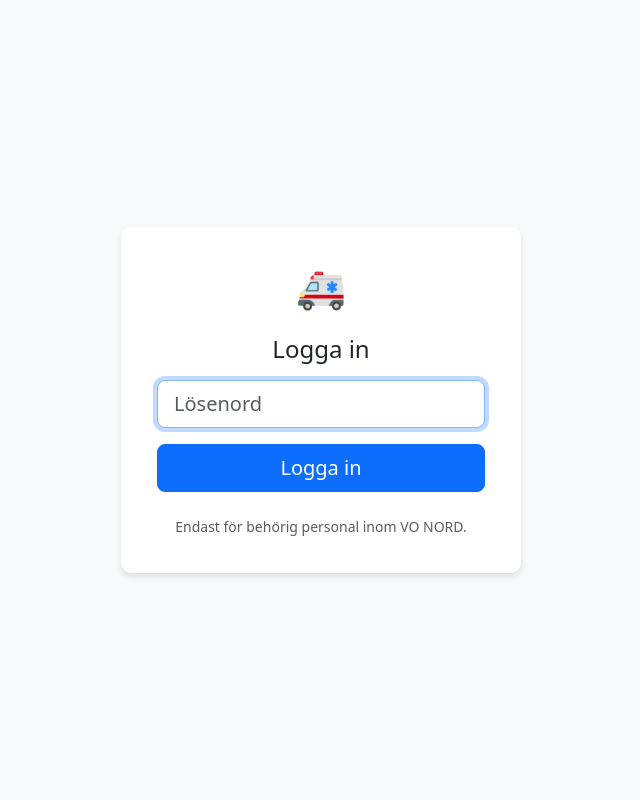
After one commit to Barrelito/ambulance_planner, a Flask app: page /login in a window 1280 px wide. The commit adds this page. Shown: the whole page, without its empty margins (319-959 px from the left). Run offline with Flask 3, Linux system fonts and the light colour scheme.

Commit message:
login sida

```diff
--- a/app.py
+++ b/app.py
@@ -1,20 +1,54 @@
 import pandas as pd
 import calendar
 from io import BytesIO
-from flask import Flask, render_template, request, redirect, url_for, send_file, flash
+from flask import Flask, render_template, request, redirect, url_for, send_file, flash, session
 from database import db
 from datetime import date, datetime, timedelta
 
+# Initiera appen
 app = Flask(__name__)
+
+# INSTÄLLNINGAR
 app.config['SQLALCHEMY_DATABASE_URI'] = 'sqlite:///ambulans.db'
 app.config['SQLALCHEMY_TRACK_MODIFICATIONS'] = False
-app.secret_key = 'hemlig'
+app.secret_key = 'hemlig' # Detta krävs för att sessioner (inloggning) ska funka
+
+# LÖSENORD FÖR ATT KOMMA IN
+SYSTEM_PASSWORD = "ambulans112"
 
 db.init_app(app)
 
 from models import *
 
-# --- HUVUDSIDAN ---
+# -------------------------------------------------------------------
+#  SÄKERHET: KONTROLLERA INLOGGNING PÅ ALLA SIDOR
+# -------------------------------------------------------------------
+@app.before_request
+def require_login():
+    # Tillåt trafik till inloggningssidan och statiska filer (css/js)
+    allowed_routes = ['login', 'static']
+    if request.endpoint not in allowed_routes and 'logged_in' not in session:
+        return redirect(url_for('login'))
+
+@app.route('/login', methods=['GET', 'POST'])
+def login():
+    if request.method == 'POST':
+        password = request.form.get('password')
+        if password == SYSTEM_PASSWORD:
+            session['logged_in'] = True
+            return redirect(url_for('index'))
+        else:
+            flash("Fel lösenord. Försök igen.")
+    return render_template('login.html')
+
+@app.route('/logout')
+def logout():
+    session.pop('logged_in', None)
+    return redirect(url_for('login'))
+
+# -------------------------------------------------------------------
+#  HUVUDSIDAN (PLANERING)
+# -------------------------------------------------------------------
 @app.route('/')
 def index():
     selected_date_str = request.args.get('date')
@@ -49,41 +83,26 @@ def index():
             if shift.vub_id not in busy_users: busy_users[shift.vub_id] = {}
             busy_users[shift.vub_id][shift.period] = shift.unit.name
 
-    # --- NYTT: Hitta alla vakanta bilar idag (för Flytt-listan) ---
+    # Hitta vakanta bilar för flytt-listan
     vacant_spots = []
-    # Vi loopar igenom alla bilar och kollar om de saknar folk i shift_map
     all_units = Unit.query.all()
     for unit in all_units:
-        # Hoppa över blankpass-stationen i vakanslistan (man flyttar TILL bil)
         if 'BLANKPASS' in unit.station.name: continue
-
-        # Kolla Dag
         s_dag = shift_map.get(unit.id, {}).get('Dag')
         if not s_dag or not s_dag.amb_id or not s_dag.vub_id:
             vacant_spots.append({'id': unit.id, 'name': unit.name, 'period': 'Dag', 'station': unit.station.name})
-
-        # Kolla Natt
         s_natt = shift_map.get(unit.id, {}).get('Natt')
         if not s_natt or not s_natt.amb_id or not s_natt.vub_id:
             vacant_spots.append({'id': unit.id, 'name': unit.name, 'period': 'Natt', 'station': unit.station.name})
-
-        # Kolla Mellan
         if unit.mid_time:
             s_mid = shift_map.get(unit.id, {}).get('Mellan')
             if not s_mid or not s_mid.amb_id or not s_mid.vub_id:
                 vacant_spots.append({'id': unit.id, 'name': unit.name, 'period': 'Mellan', 'station': unit.station.name})
 
     return render_template('index.html',
-                           stations=all_stations,
-                           shift_map=shift_map,
-                           users=all_users,
-                           busy_users=busy_users,
-                           current_date=selected_date_str,
-                           prev_date=prev_date,
-                           next_date=next_date,
-                           vacant_spots=vacant_spots) # Skicka med listan
+                           stations=all_stations, shift_map=shift_map, users=all_users, busy_users=busy_users,
+                           current_date=selected_date_str, prev_date=prev_date, next_date=next_date, vacant_spots=vacant_spots)
 
-# --- SPARA PASS ---
 @app.route('/update_shift', methods=['POST'])
 def update_shift():
     target_date = request.form.get('date')
@@ -92,11 +111,9 @@ def update_shift():
     new_amb_id = int(request.form.get('amb_id')) if request.form.get('amb_id') else None
     new_vub_id = int(request.form.get('vub_id')) if request.form.get('vub_id') else None
 
-    # Hämta enheten för att veta vilken station vi ska scrolla till
     unit = Unit.query.get(unit_id)
     station_anchor = f"station-{unit.station.id}" if unit else ""
 
-    # Rensning av dubbelbokning (Blankpass)
     def clear_from_blankpass(user_id):
         if not user_id: return
         user_shifts = Shift.query.filter_by(date=target_date, period=period).all()
@@ -117,53 +134,39 @@ def update_shift():
     shift.vub_id = new_vub_id
     db.session.commit()
 
-    # Notera _anchor i redirecten -> Fixar scrollen!
     return redirect(url_for('index', date=target_date, _anchor=station_anchor))
 
-# --- NY ROUTE: FLYTTA FRÅN BLANKPASS ---
 @app.route('/move_staff', methods=['POST'])
 def move_staff():
     date_str = request.form.get('date')
     person_id = int(request.form.get('person_id'))
-
-    # Här får vi strängen "unitID|period", t.ex. "5|Dag"
     target_value = request.form.get('target_spot')
-    if not target_value:
-        return redirect(url_for('index', date=date_str))
+    if not target_value: return redirect(url_for('index', date=date_str))
 
     target_unit_id, target_period = target_value.split('|')
     target_unit_id = int(target_unit_id)
 
-    # 1. Hitta och rensa gamla passet (Blankpasset)
     old_shifts = Shift.query.filter_by(date=date_str).all()
     for s in old_shifts:
         if s.amb_id == person_id: s.amb_id = None
         if s.vub_id == person_id: s.vub_id = None
 
-    # 2. Hitta/Skapa nya passet (Bilen)
     shift = Shift.query.filter_by(date=date_str, unit_id=target_unit_id, period=target_period).first()
     if not shift:
         shift = Shift(date=date_str, unit_id=target_unit_id, period=target_period)
         db.session.add(shift)
 
-    # 3. Placera personen i första lediga lucka (AMB först, sen VUB)
-    if not shift.amb_id:
-        shift.amb_id = person_id
-    elif not shift.vub_id:
-        shift.vub_id = person_id
-    else:
-        # Fullt? (Borde inte hända om listan var korrekt, men som säkerhet)
-        flash("Bilen var tyvärr full.", "warning")
+    if not shift.amb_id: shift.amb_id = person_id
+    elif not shift.vub_id: shift.vub_id = person_id
+    else: flash("Bilen var tyvärr full.", "warning")
 
     db.session.commit()
-
-    # Hämta station för scroll
     unit = Unit.query.get(target_unit_id)
     return redirect(url_for('index', date=date_str, _anchor=f"station-{unit.station.id}"))
 
-# ... (RESTEN AV ADMIN-ROUTERNA ÄR SAMMA SOM FÖRUT) ...
-# (Kopiera in Admin, Dashboard, Export etc. från förra koden om du byter hela filen)
-# För enkelhets skull, här är resten komprimerat:
+# -------------------------------------------------------------------
+#  DASHBOARD & ADMIN (SAMMA SOM FÖRUT)
+# -------------------------------------------------------------------
 @app.route('/dashboard')
 def dashboard():
     users = User.query.order_by(User.home_station, User.name).all()
--- a/templates/index.html
+++ b/templates/index.html
@@ -40,6 +40,11 @@
                 <a href="/dashboard" class="btn btn-primary btn-sm">📊 Samordnare</a>
                 <a href="/admin" class="btn btn-secondary btn-sm">🔧 Teknisk Admin</a>
             </div>
+
+            <div class="text-center py-4 border-top mt-5">
+    <a href="/logout" class="text-danger text-decoration-none small">Logga ut (Lås systemet)</a>
+</div>
+
         </div>
         <form action="/" method="GET" class="d-flex justify-content-between align-items-center bg-light p-2 rounded border">
             <a href="/?date={{ prev_date }}" class="btn btn-outline-dark fw-bold">‹ Föregående dag</a>
--- /dev/null
+++ b/templates/login.html
@@ -0,0 +1,39 @@
+<!DOCTYPE html>
+<html lang="sv">
+<head>
+    <meta charset="UTF-8">
+    <title>Logga in - Ambulansplanering</title>
+    <link href="https://cdn.jsdelivr.net/npm/bootstrap@5.3.0/dist/css/bootstrap.min.css" rel="stylesheet">
+    <style>
+        body { background-color: #f8f9fa; display: flex; align-items: center; justify-content: center; height: 100vh; }
+        .login-card { width: 100%; max-width: 400px; padding: 20px; border-radius: 10px; box-shadow: 0 4px 6px rgba(0,0,0,0.1); }
+    </style>
+</head>
+<body>
+
+<div class="card login-card border-0">
+    <div class="card-body text-center">
+        <h1 class="mb-4">🚑</h1>
+        <h4 class="mb-3">Logga in</h4>
+
+        {% with messages = get_flashed_messages() %}
+            {% if messages %}
+                <div class="alert alert-danger py-2">{{ messages[0] }}</div>
+            {% endif %}
+        {% endwith %}
+
+        <form method="POST">
+            <div class="mb-3">
+                <input type="password" name="password" class="form-control form-control-lg" placeholder="Lösenord" required autofocus>
+            </div>
+            <button type="submit" class="btn btn-primary w-100 btn-lg">Logga in</button>
+        </form>
+
+        <div class="mt-4 text-muted small">
+            Endast för behörig personal inom VO NORD.
+        </div>
+    </div>
+</div>
+
+</body>
+</html>
```
